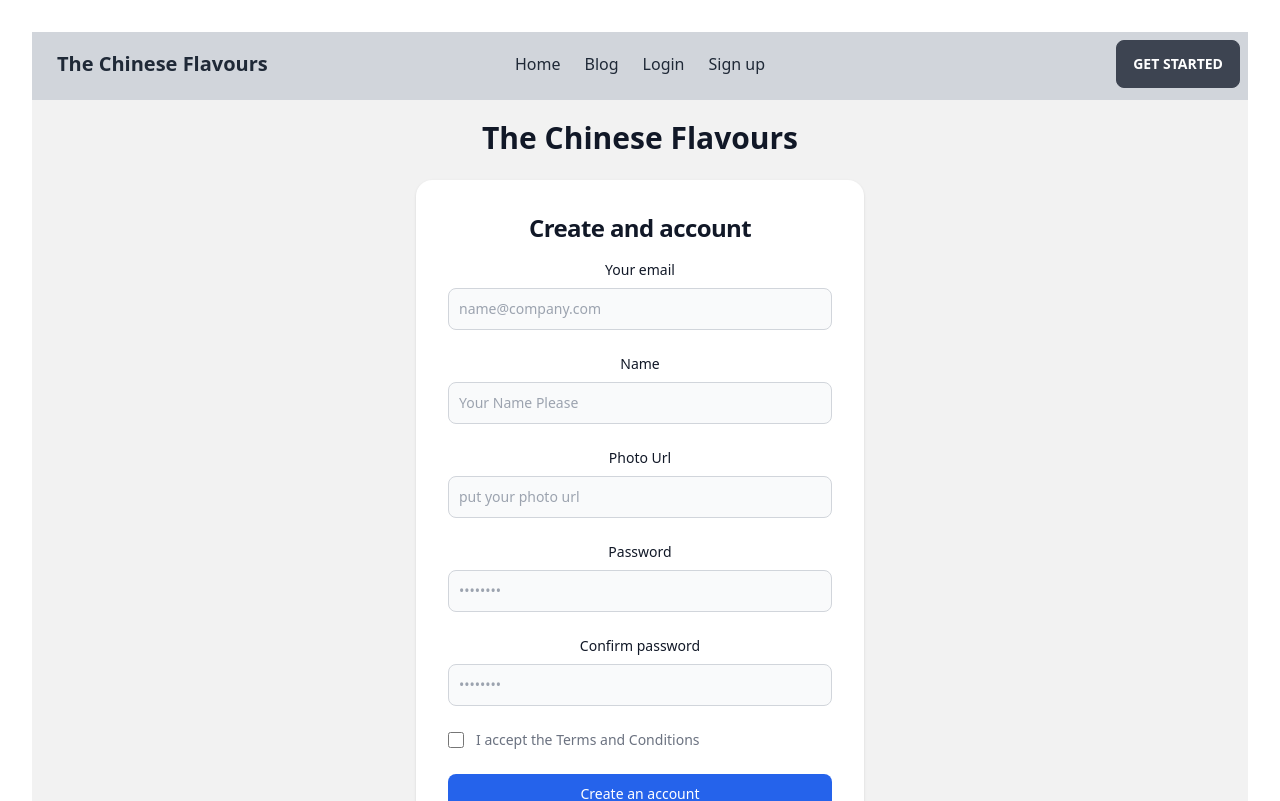
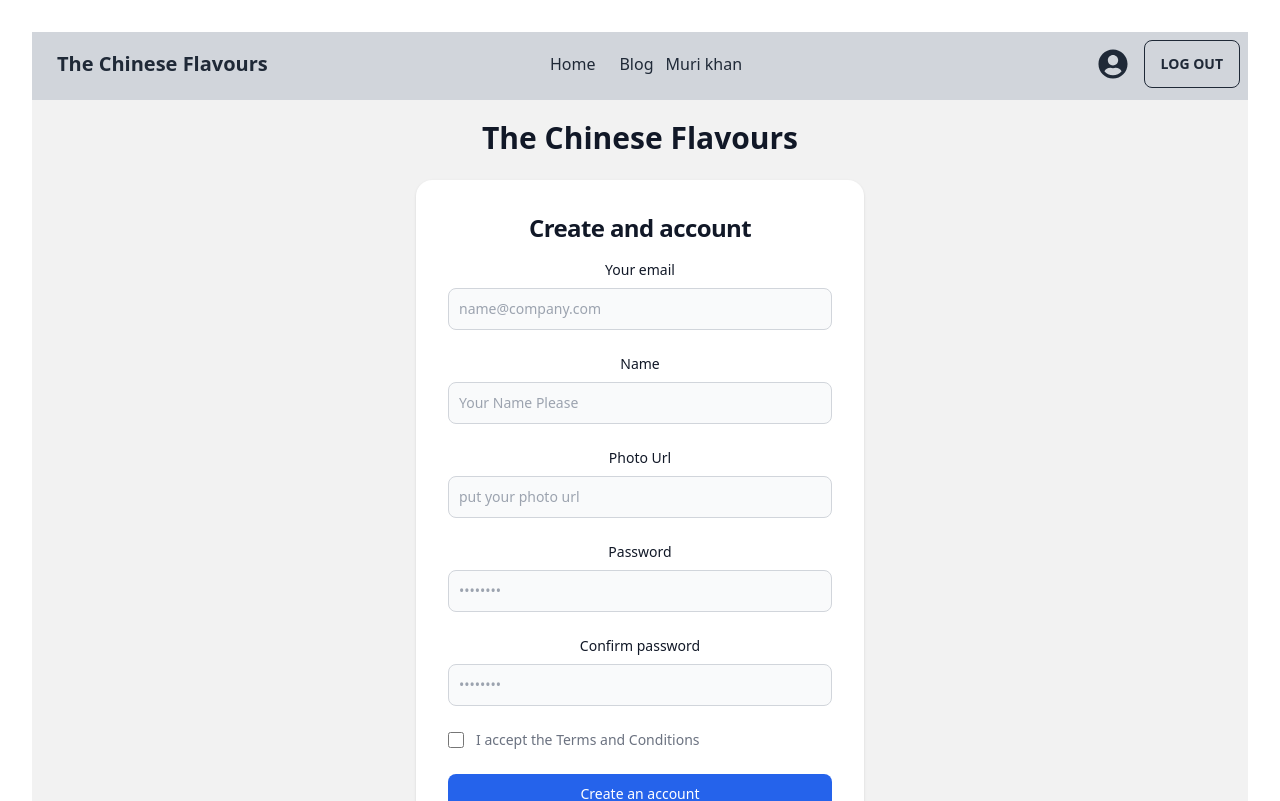
Before and after one commit to Naimur178/cheff-recipe, a React (Vite) app: page /register in a window 1280 px wide. Shown: the top 801 px of the page. Built offline with nearby package versions, Linux system fonts and the light colour scheme; no server answers.

Commit message:
auprovidder and auth context has been implemented

```diff
--- a/src/components/Register/Register.jsx
+++ b/src/components/Register/Register.jsx
@@ -40,7 +40,7 @@ const Register = () => {
                         <input id="terms" aria-describedby="terms" type="checkbox" className="w-4 h-4 border border-gray-300 rounded bg-gray-50 focus:ring-3 focus:ring-primary-300 dark:bg-gray-700 dark:border-gray-600 dark:focus:ring-primary-600 dark:ring-offset-gray-800" required=""/>
                       </div>
                       <div className="ml-3 text-sm">
-                        <label htmlFor="terms" className="font-light text-gray-500 dark:text-gray-300">I accept the <a className="font-medium text-primary-600 hover:underline dark:text-primary-500" href="#">Terms and Conditions</a></label>
+                        <label htmlFor="terms" className="font-light text-gray-500 dark:text-gray-300" name='accept'>I accept the <a className="font-medium text-primary-600 hover:underline dark:text-primary-500" href="#">Terms and Conditions</a></label>
                       </div>
                   </div>
                   <button type="submit" className="w-full text-white  focus:ring-4 focus:outline-none focus:ring-primary-300 font-medium rounded-lg text-sm px-5 py-2.5 text-center  bg-blue-600 dark:focus:ring-primary-800">Create an account</button>
--- a/src/components/shared/Header/Header.jsx
+++ b/src/components/shared/Header/Header.jsx
@@ -1,8 +1,11 @@
 import { Link } from 'react-router-dom';
 import './Header.css'
-import React from 'react';
+import React, { useContext } from 'react';
+import { AuthContext } from '../../../provider/AuthProvider';
+import { FaUserCircle } from 'react-icons/fa';
 
 const Header = () => {
+    const {user} = useContext(AuthContext);
     return (
         <div>
             <div className="navbar bg-gray-300 pb-3">
@@ -20,12 +23,19 @@ const Header = () => {
                     <ul className="menu menu-horizontal px-1">
                         <Link to="/" className='mx-3'>Home</Link>
                         <Link to="/blog" className='mx-3'>Blog</Link>
-                        <Link to="/login" className='mx-3'>Login</Link>
-                        <Link to="/register" className='mx-3'>Sign up</Link>
+
+                        <p>{user.displayName}</p>
                     </ul>
                 </div>
                 <div className="navbar-end">
-                    <a className="btn">Get started</a>
+                {
+                            user ? <div className='flex items-center gap-4'>
+                                <FaUserCircle className='text-3xl'></FaUserCircle>
+                                <button className="btn btn-outline">Log out</button>
+                            </div>:
+                            <Link to="/login" className='mx-3'>Login</Link>
+
+                        }
                 </div>
             </div>
             {/* <div className="navbar bg-green-500 text-neutral-content justify-between lg-ps-3">
--- a/src/provider/AuthProvider.jsx
+++ b/src/provider/AuthProvider.jsx
@@ -1,10 +1,13 @@
 import React, { createContext } from 'react';
+import { getAuth } from "firebase/auth";
+import app from '../firebase.config';
 export const AuthContext = createContext(null);
 
-
+const auth = getAuth(app);
 const AuthProvider = ({children}) => {
+    const user = {displayName: 'Muri khan'}
     const authInfo = {
-
+        user
     }
     return (
         <AuthContext.Provider value={authInfo}>
```
